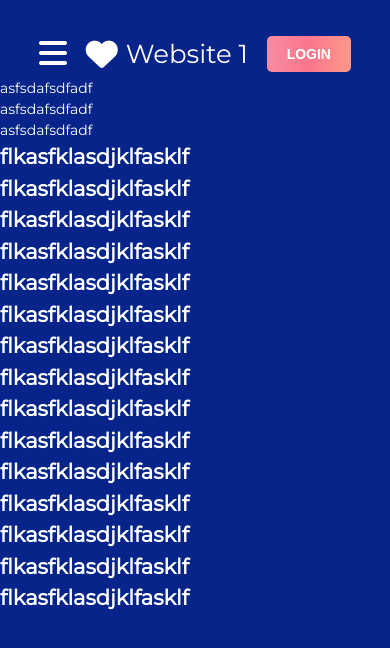
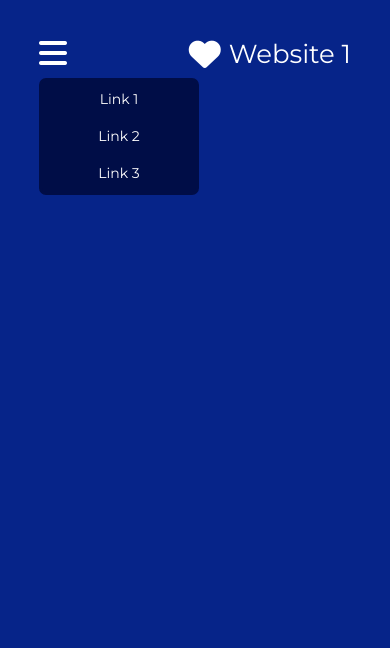
Before and after one commit to Stanko172/HTML-CSS, a plain HTML site: page website/index.html in a window 390 px wide. Both pictures are taken after a click on the element 53 px from the left and 54 px from the top of the page. Drawn offline with Linux system fonts and the light colour scheme.

Commit message:
cleaned up

```diff
--- /dev/null
+++ b/website/dropdown.js
@@ -0,0 +1,5 @@
+let menu = document.getElementById("menu");
+let dropdownContent = document.getElementById("dropdown-content");
+menu.addEventListener("click", () => {
+  dropdownContent.classList.toggle("dropdown-content-visible");
+});
--- a/website/index.css
+++ b/website/index.css
@@ -110,6 +110,44 @@ body {
   padding-top: 50px;
 }
 
+/*Navbar dropdown (medium and small screens)*/
+.dropdown {
+  position: relative;
+}
+
+.dropdown-content {
+  visibility: hidden;
+  opacity: 0;
+  display: flex;
+  border: 3px solid #000d47;
+  flex-direction: column;
+  align-items: center;
+  background: #000d47;
+  position: absolute;
+  border-radius: 0.5em;
+  min-width: 160px;
+  z-index: 100;
+  transition: visibility 0s, opacity 0.6s ease-out;
+}
+
+.dropdown-content-visible {
+  visibility: visible;
+  opacity: 1;
+}
+
+.dropdown-content a {
+  color: white;
+  width: 100%;
+  text-align: center;
+  padding: 8px 16px;
+  text-decoration: none;
+}
+
+.dropdown-content a:hover {
+  border-radius: 0.5em;
+  background-color: #062489;
+}
+
 /*MEDIA QUERIES*/
 @media only screen and (max-width: 1000px) {
   /*Navbar -> hamburger menu*/
@@ -120,4 +158,10 @@ body {
   .navbar .nav-items {
     display: none;
   }
+
+  @media only screen and (max-width: 600px) {
+    .navbar button {
+      display: none;
+    }
+  }
 }
--- a/website/index.html
+++ b/website/index.html
@@ -13,8 +13,16 @@
       <!--Navbar-->
       <nav id="navbar" class="navbar">
         <div id="navbar-container" class="navbar-container">
-        <div class="hamburger-menu">
-          <i class="fas fa-bars"></i>
+        <div class="dropdown">
+          <div id="menu" class="hamburger-menu">
+            <i class="fas fa-bars"></i>
+          </div>
+
+          <div id="dropdown-content" class="dropdown-content">
+            <a href="#">Link 1</a>
+            <a href="#">Link 2</a>
+            <a href="#">Link 3</a>
+          </div>
         </div>
 
         <div class="brand">
@@ -49,64 +57,9 @@
         <button class="btn">Login</button>
       </nav>
 
+      <!--Main section-->
       <section class="content">
-        <div>
-          <p>asfsdafsdfadf</p>
-        </div>
 
-        <div>
-          <p>asfsdafsdfadf</p>
-        </div>
-
-        <div>
-          <p>asfsdafsdfadf</p>
-        </div>
-
-        <div>
-          <h1>flkasfklasdjklfasklf</h1>
-        </div>
-        <div>
-          <h1>flkasfklasdjklfasklf</h1>
-        </div>
-        <div>
-          <h1>flkasfklasdjklfasklf</h1>
-        </div>
-        <div>
-          <h1>flkasfklasdjklfasklf</h1>
-        </div>
-        <div>
-          <h1>flkasfklasdjklfasklf</h1>
-        </div>
-        <div>
-          <h1>flkasfklasdjklfasklf</h1>
-        </div>
-        <div>
-          <h1>flkasfklasdjklfasklf</h1>
-        </div>
-        <div>
-          <h1>flkasfklasdjklfasklf</h1>
-        </div>
-        <div>
-          <h1>flkasfklasdjklfasklf</h1>
-        </div>
-        <div>
-          <h1>flkasfklasdjklfasklf</h1>
-        </div>
-        <div>
-          <h1>flkasfklasdjklfasklf</h1>
-        </div>
-        <div>
-          <h1>flkasfklasdjklfasklf</h1>
-        </div>
-        <div>
-          <h1>flkasfklasdjklfasklf</h1>
-        </div>
-        <div>
-          <h1>flkasfklasdjklfasklf</h1>
-        </div>
-        <div>
-          <h1>flkasfklasdjklfasklf</h1>
-        </div>
       </section>
     </div>
 
@@ -115,22 +68,7 @@
       crossorigin="anonymous"
     ></script>
 
-    <script>
-      window.onscroll = function () {
-        myFunction();
-      };
-
-      var navbar = document.getElementById("navbar");
-      var sticky = document.getElementById("navbar-container").offsetTop;
-
-      function myFunction() {
-
-        if (window.pageYOffset >= sticky) {
-          navbar.classList.add("sticky");
-        } else {
-          navbar.classList.remove("sticky");
-        }
-      }
-    </script>
+    <script src="./navbar.js"></script>
+    <script src="./dropdown.js"></script>
   </body>
 </html>
--- /dev/null
+++ b/website/navbar.js
@@ -0,0 +1,14 @@
+window.onscroll = function () {
+  myFunction();
+};
+
+var navbar = document.getElementById("navbar");
+var sticky = document.getElementById("navbar-container").offsetTop;
+
+function myFunction() {
+  if (window.pageYOffset >= sticky) {
+    navbar.classList.add("sticky");
+  } else {
+    navbar.classList.remove("sticky");
+  }
+}
```
